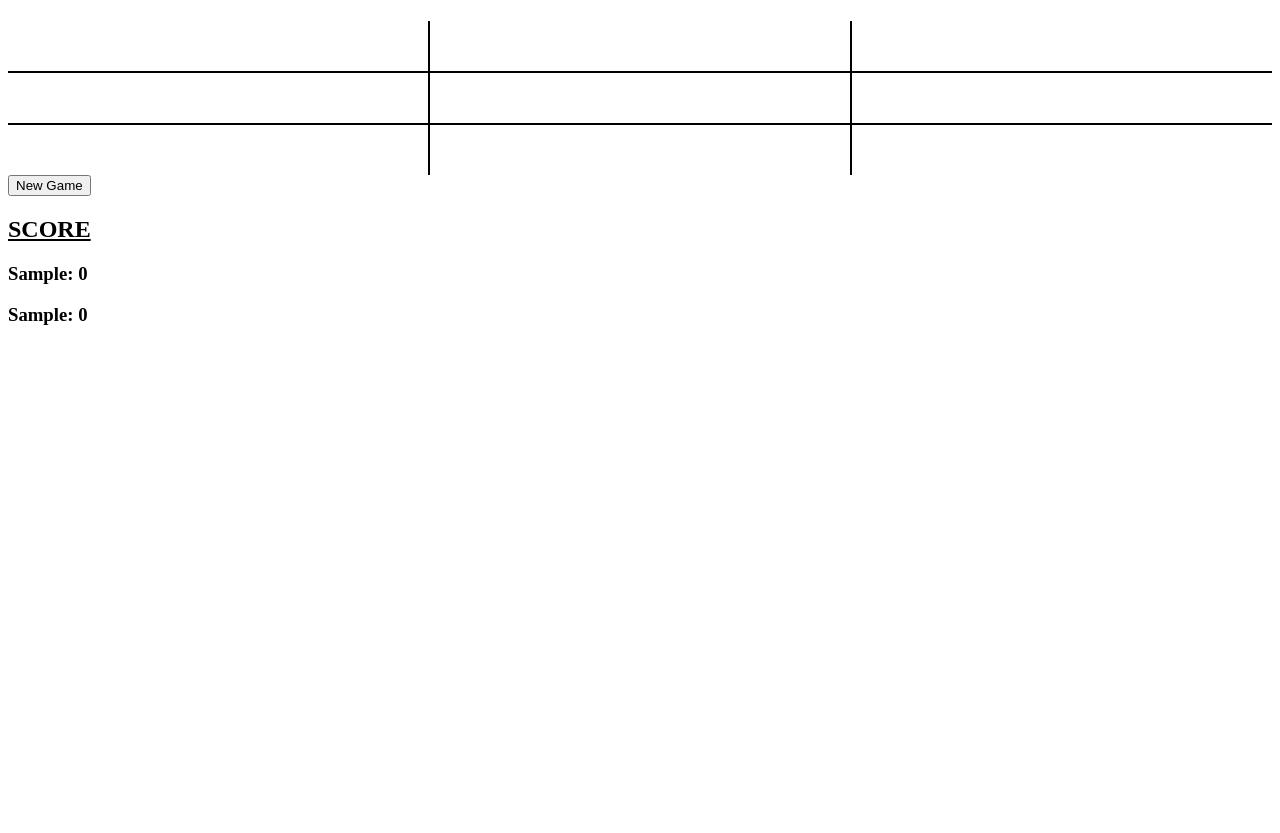
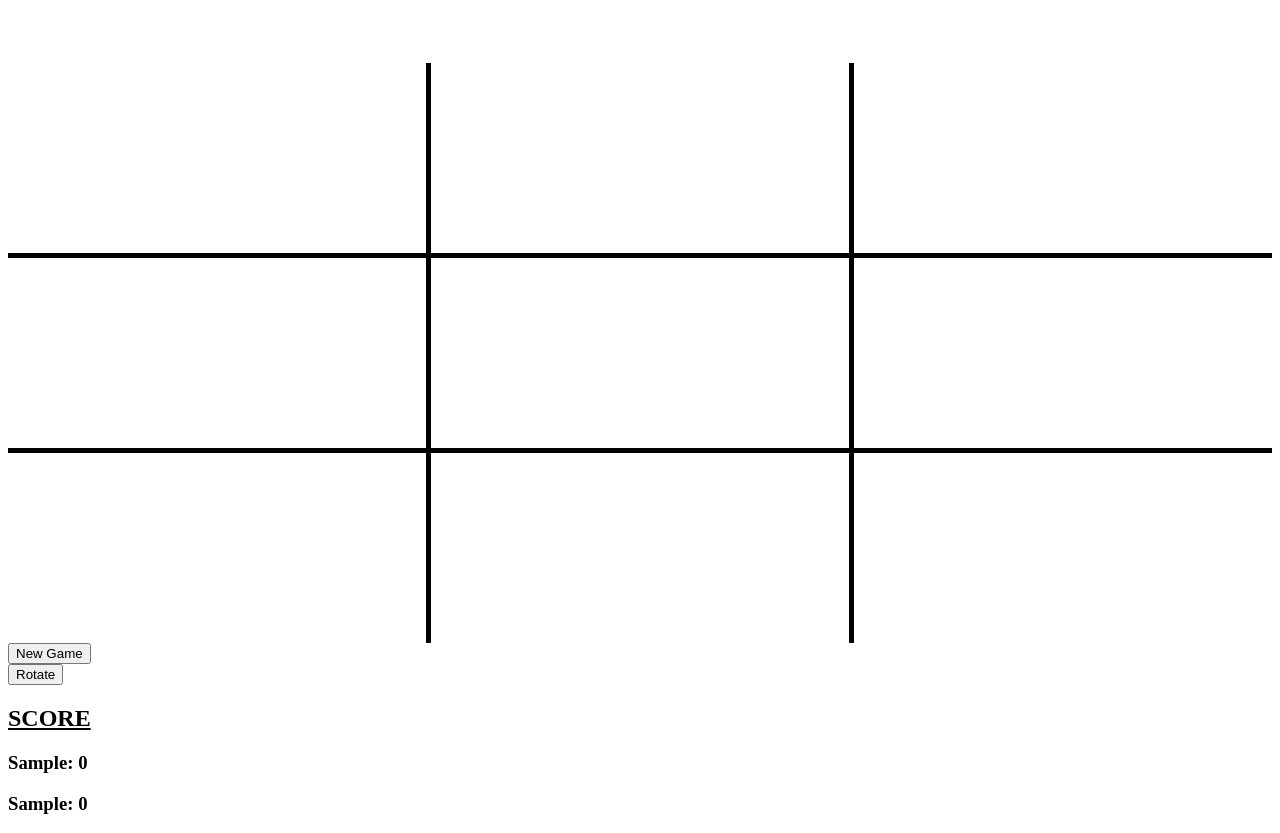
Before and after one commit to dwmorris11/tic-tac-toe, a plain HTML site: page index.html in a window 1280 px wide. Both pictures are taken after typing "Sample", "Sample" into the empty fields and a click on the button "Start Game!". Before the commit the page ends 800 px from the top, so only its background shows below. Drawn offline with Linux system fonts and the light colour scheme.

Commit message:
Completed to make the tic tac toe board rotate

```diff
--- a/app.js
+++ b/app.js
@@ -10,9 +10,6 @@ var oWins = 0;
 var xPlayer = '';
 var oPlayer = '';
 
-//diagnol winners
-//R1[0],R2[1],R3[2]
-//R1[2],R2[1],R3[0]
 score();
 var updateVariablesOnWin = function() {
   previousWinner = turn;
@@ -98,6 +95,9 @@ el.addEventListener('click', (e)=>resetGame(e), false);
 el = document.getElementById('start');
 el.addEventListener('click', (e)=>startGame(e), false);
 
+el = document.getElementById('rotate');
+el.addEventListener('click', (e)=>rotate(e), false);
+
 
 //view
 var changeView = function(space) {
@@ -114,6 +114,12 @@ var displayWinner = function(player, toggle) {
     el.innerText = `${oPlayer} is the winner!!`;
   }
   el.hidden = toggle;
+}
+
+function rotate(e) {
+  e.preventDefault();
+  const el= document.getElementById('grid-container');
+  el.className += "rotate";
 }
 
 var resetGame = function(e) {
--- a/index.html
+++ b/index.html
@@ -5,6 +5,7 @@
     <title>Tic-Tac-Toe</title>
     <meta name="Tic-Tac-Toe" content="">
     <meta name="viewport" content="width=device-width, initial-scale=1">
+    <link rel="stylesheet" type="text/css" href="main.css"></style>
     <script src="app.js"></script>
   </head>
   <body>
@@ -17,18 +18,19 @@
     </div>
     <div class='game' hidden>
       <h1><div id="winner" hidden></div></h1>
-      <div class="grid-container" style = "display: grid; grid-template-columns: auto auto auto;">
-        <div class="grid-item" id="00" style="border-bottom: 2px solid black; border-right: 2px solid black; height: 50px;"></div>
-        <div class='grid-item' id="01" style="border-bottom: 2px solid black; border-right: 2px solid black; height: 50px"></div>
-        <div class="grid-item" id="02" style="border-bottom: 2px solid black; height: 50px"></div>
-        <div class='grid-item' id="10" style="border-bottom: 2px solid black; border-right: 2px solid black; height: 50px;"></div>
-        <div class="grid-item" id="11" style="border-bottom: 2px solid black; border-right: 2px solid black; height: 50px;"></div>
-        <div class='grid-item' id="12" style="border-bottom: 2px solid black; height: 50px"></div>
-        <div class="grid-item" id="20" style="border-right: 2px solid black; height: 50px"><br><br></div>
-        <div class='grid-item' id="21" style="border-right: 2px solid black; height: 50px"></div>
-        <div class="grid-item" id="22"></div>
+      <div id="grid-container">
+        <div class="grid-item inner" id="00" ></div>
+        <div class='grid-item inner' id="01" ></div>
+        <div class="grid-item outer" id="02" ></div>
+        <div class='grid-item inner' id="10" ></div>
+        <div class="grid-item inner" id="11" ></div>
+        <div class='grid-item outer' id="12" ></div>
+        <div class="grid-item innerBottom" id="20" ></div>
+        <div class='grid-item innerBottom' id="21" ></div>
+        <div class="grid-item outerBottom" id="22"></div>
       </div>
       <form><button id="new">New Game</button></form>
+      <form><button id="rotate">Rotate</button></form>
       <div class="wins">
         <h2><u>SCORE</u></h2>
         <h3><span id="x"></span></h3>
--- /dev/null
+++ b/main.css
@@ -0,0 +1,34 @@
+#grid-container {
+  display: grid;
+  grid-template-columns: auto auto auto;
+  margin-top: 5%;
+}
+.rotate {
+  transform: rotate(90deg);
+}
+.grid-item {
+  font-style: garamond;
+  font-size: 100px;
+  color: purple;
+  text-align: center;
+  padding: 70px;
+}
+.inner {
+  border-bottom: 5px solid black;
+  border-right: 5px solid black;
+  height: 50px;
+}
+
+.outer {
+  border-bottom: 5px solid black;
+  height: 50px
+}
+
+.innerBottom {
+  height: 50px;
+  border-right: 5px solid black;
+}
+
+.outerBottom {
+  height: 50px;
+}
```
